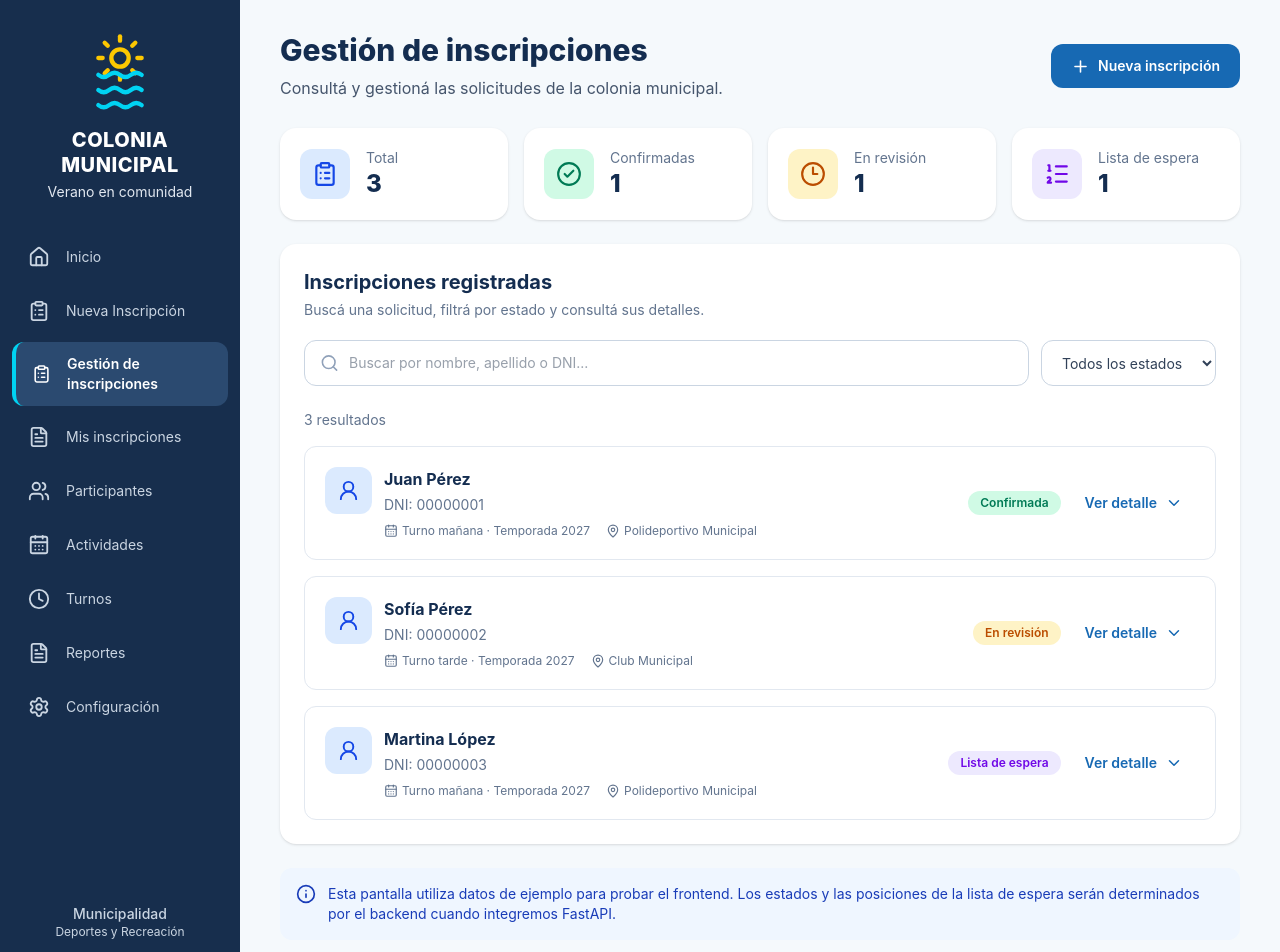
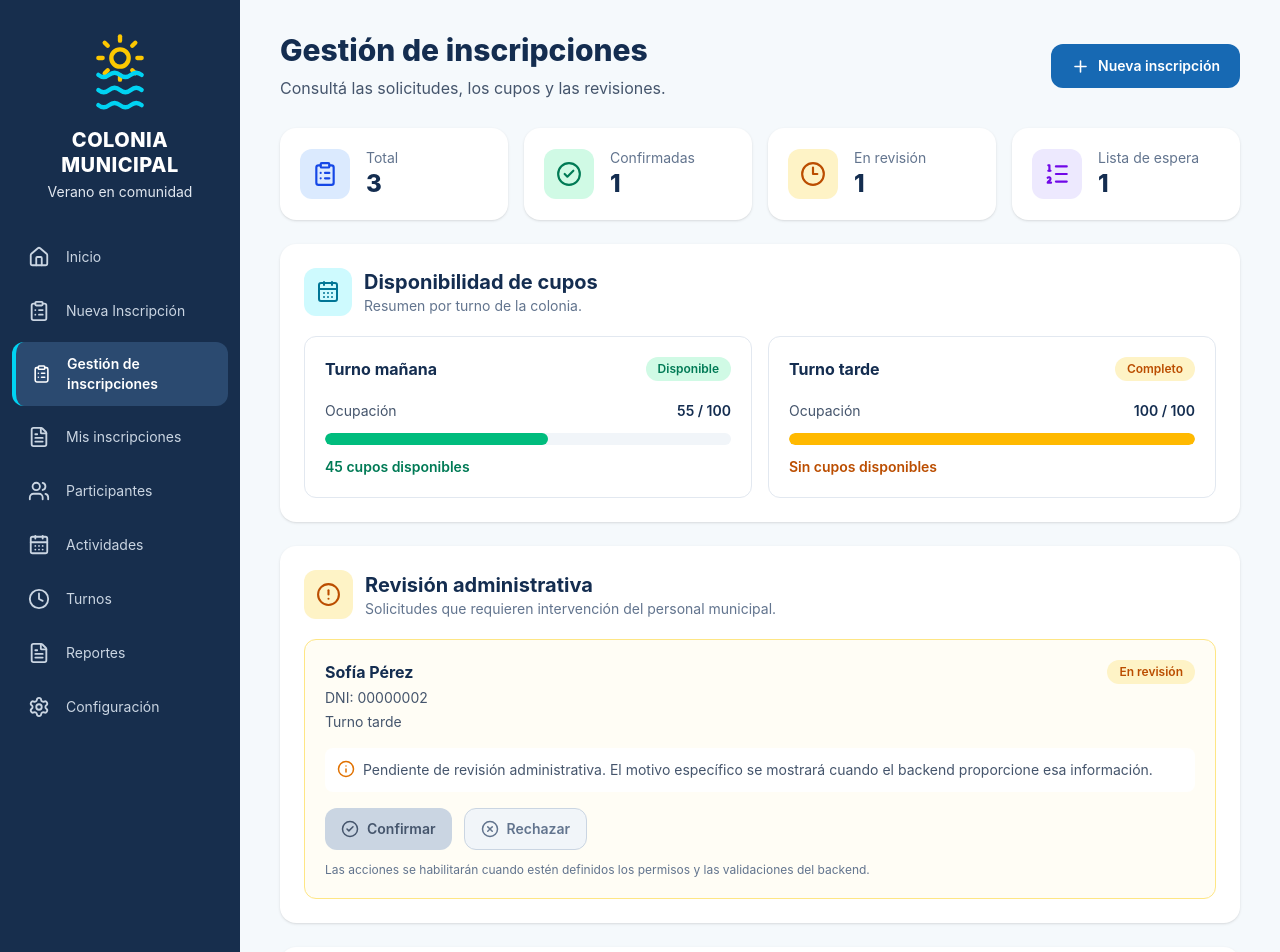
Before and after one commit to LoreDenhoff/AS1-ColoniaDeVacacionesMunicipal, a React (Vite) app in the folder frontend/: page /administrativo/inscripciones in a window 1280 px wide. Shown: the top 952 px of the page. Built offline with nearby package versions, Linux system fonts and the light colour scheme.

Commit message:
feat: agregar cupos y revision administrativa

```diff
--- a/frontend/src/pages/administrativo/GestionInscripcionPage.tsx
+++ b/frontend/src/pages/administrativo/GestionInscripcionPage.tsx
@@ -1,3 +1,4 @@
+
 import { useState } from 'react'
 import { Link } from 'react-router-dom'
 import {
@@ -8,6 +9,11 @@ import {
   Search,
   Plus,
   Info,
+  UsersRound,
+  AlertCircle,
+  CalendarDays,
+  ShieldCheck,
+  XCircle,
 } from 'lucide-react'
 
 import InscripcionesCard from '../../components/InscripcionesCard'
@@ -19,27 +25,292 @@ import {
 
 type FiltroEstado = 'Todas' | Inscripcion['estado']
 
+const turnosEjemplo = [
+  {
+    id: 1,
+    nombre: 'Turno mañana',
+    cupo_total: 100,
+    cupos_disponibles: 45,
+  },
+  {
+    id: 2,
+    nombre: 'Turno tarde',
+    cupo_total: 100,
+    cupos_disponibles: 0,
+  },
+]
+
+interface ResumenCardProps {
+  titulo: string
+  cantidad: number
+  icono: React.ReactNode
+  fondoIcono: string
+}
+
+function ResumenCard({
+  titulo,
+  cantidad,
+  icono,
+  fondoIcono,
+}: ResumenCardProps) {
+  return (
+    <article className="flex items-center gap-4 rounded-2xl bg-white p-5 shadow-sm">
+      <div className={`rounded-xl p-3 ${fondoIcono}`}>
+        {icono}
+      </div>
+
+      <div>
+        <p className="text-sm text-slate-500">
+          {titulo}
+        </p>
+
+        <p className="text-2xl font-extrabold text-[#142D50]">
+          {cantidad}
+        </p>
+      </div>
+    </article>
+  )
+}
+
+function DisponibilidadCupos() {
+  return (
+    <section className="mb-6 rounded-2xl bg-white p-5 shadow-sm sm:p-6">
+
+      <div className="mb-5 flex items-center gap-3">
+        <div className="rounded-xl bg-cyan-100 p-3 text-cyan-700">
+          <CalendarDays size={24} />
+        </div>
+
+        <div>
+          <h2 className="text-xl font-bold text-[#142D50]">
+            Disponibilidad de cupos
+          </h2>
+
+          <p className="text-sm text-slate-500">
+            Resumen por turno de la colonia.
+          </p>
+        </div>
+      </div>
+
+      <div className="grid grid-cols-1 gap-4 md:grid-cols-2">
+        {turnosEjemplo.map((turno) => {
+          const ocupados =
+            turno.cupo_total - turno.cupos_disponibles
+
+          const porcentaje =
+            turno.cupo_total > 0
+              ? (ocupados / turno.cupo_total) * 100
+              : 0
+
+          const completo = turno.cupos_disponibles === 0
+
+          return (
+            <article
+              key={turno.id}
+              className="rounded-xl border border-slate-200 p-5"
+            >
+              <div className="flex flex-wrap items-center justify-between gap-2">
+                <h3 className="font-bold text-[#142D50]">
+                  {turno.nombre}
+                </h3>
+
+                <span
+                  className={`rounded-full px-3 py-1 text-xs font-semibold ${
+                    completo
+                      ? 'bg-amber-100 text-amber-700'
+                      : 'bg-emerald-100 text-emerald-700'
+                  }`}
+                >
+                  {completo ? 'Completo' : 'Disponible'}
+                </span>
+              </div>
+
+              <div className="mt-5 flex items-center justify-between text-sm">
+                <span className="text-slate-600">
+                  Ocupación
+                </span>
+
+                <span className="font-semibold text-[#142D50]">
+                  {ocupados} / {turno.cupo_total}
+                </span>
+              </div>
+
+              <div
+                role="progressbar"
+                aria-label={`Ocupación de ${turno.nombre}`}
+                aria-valuemin={0}
+                aria-valuemax={turno.cupo_total}
+                aria-valuenow={ocupados}
+                className="mt-3 h-3 overflow-hidden rounded-full bg-slate-100"
+              >
+                <div
+                  className={`h-full rounded-full ${
+                    completo ? 'bg-amber-400' : 'bg-emerald-500'
+                  }`}
+                  style={{ width: `${porcentaje}%` }}
+                />
+              </div>
+
+              <p
+                className={`mt-3 text-sm font-semibold ${
+                  completo ? 'text-amber-700' : 'text-emerald-700'
+                }`}
+              >
+                {completo
+                  ? 'Sin cupos disponibles'
+                  : `${turno.cupos_disponibles} cupos disponibles`}
+              </p>
+            </article>
+          )
+        })}
+      </div>
+    </section>
+  )
+}
+
+function SolicitudesEnRevision({
+  inscripciones,
+}: {
+  inscripciones: Inscripcion[]
+}) {
+  if (inscripciones.length === 0) {
+    return (
+      <section className="mb-6 rounded-2xl bg-white p-6 shadow-sm">
+        <div className="flex items-center gap-3">
+          <ShieldCheck
+            size={26}
+            className="text-emerald-600"
+          />
+
+          <div>
+            <h2 className="text-lg font-bold text-[#142D50]">
+              Revisión administrativa
+            </h2>
+
+            <p className="text-sm text-slate-500">
+              No hay solicitudes pendientes de revisión.
+            </p>
+          </div>
+        </div>
+      </section>
+    )
+  }
+
+  return (
+    <section className="mb-6 rounded-2xl bg-white p-5 shadow-sm sm:p-6">
+
+      <div className="mb-5 flex items-center gap-3">
+        <div className="rounded-xl bg-amber-100 p-3 text-amber-700">
+          <AlertCircle size={25} />
+        </div>
+
+        <div>
+          <h2 className="text-xl font-bold text-[#142D50]">
+            Revisión administrativa
+          </h2>
+
+          <p className="text-sm text-slate-500">
+            Solicitudes que requieren intervención del personal municipal.
+          </p>
+        </div>
+      </div>
+
+      <div className="space-y-4">
+        {inscripciones.map((inscripcion) => (
+          <article
+            key={inscripcion.id}
+            className="rounded-xl border border-amber-200 bg-amber-50/50 p-5"
+          >
+            <div className="flex flex-wrap items-start justify-between gap-3">
+              <div>
+                <h3 className="font-bold text-[#142D50]">
+                  {inscripcion.nombre_chico}{' '}
+                  {inscripcion.apellido_chico}
+                </h3>
+
+                <p className="mt-1 text-sm text-slate-600">
+                  DNI: {inscripcion.dni_chico}
+                </p>
+
+                <p className="mt-1 text-sm text-slate-600">
+                  {inscripcion.turno}
+                </p>
+              </div>
+
+              <span className="rounded-full bg-amber-100 px-3 py-1 text-xs font-semibold text-amber-700">
+                En revisión
+              </span>
+            </div>
+
+            <div className="mt-4 flex items-start gap-2 rounded-lg bg-white p-3 text-sm text-slate-600">
+              <Info
+                size={18}
+                className="shrink-0 text-amber-600"
+              />
+
+              <p>
+                Pendiente de revisión administrativa.
+                El motivo específico se mostrará cuando
+                el backend proporcione esa información.
+              </p>
+            </div>
+
+            <div className="mt-4 flex flex-wrap gap-3">
+              <button
+                type="button"
+                disabled
+                title="Pendiente de integración con FastAPI"
+                className="inline-flex cursor-not-allowed items-center gap-2 rounded-xl bg-slate-300 px-4 py-2.5 text-sm font-semibold text-slate-600"
+              >
+                <CheckCircle2 size={18} />
+                Confirmar
+              </button>
+
+              <button
+                type="button"
+                disabled
+                title="Pendiente de integración con FastAPI"
+                className="inline-flex cursor-not-allowed items-center gap-2 rounded-xl border border-slate-300 bg-slate-100 px-4 py-2.5 text-sm font-semibold text-slate-500"
+              >
+                <XCircle size={18} />
+                Rechazar
+              </button>
+            </div>
+
+            <p className="mt-3 text-xs text-slate-500">
+              Las acciones se habilitarán cuando estén
+              definidos los permisos y las validaciones del backend.
+            </p>
+          </article>
+        ))}
+      </div>
+    </section>
+  )
+}
+
 function GestionInscripcionPage() {
   const [busqueda, setBusqueda] = useState('')
-  const [filtroEstado, setFiltroEstado] = useState<FiltroEstado>('Todas')
+  const [filtroEstado, setFiltroEstado] =
+    useState<FiltroEstado>('Todas')
 
   const inscripciones = inscripcionesEjemplo
 
   const total = inscripciones.length
 
   const confirmadas = inscripciones.filter(
-    (inscripcion) => inscripcion.estado === 'Confirmada'
+    (i) => i.estado === 'Confirmada'
   ).length
 
   const enRevision = inscripciones.filter(
-    (inscripcion) => inscripcion.estado === 'En revisión'
+    (i) => i.estado === 'En revisión'
+  )
+
+  const enEspera = inscripciones.filter(
+    (i) => i.estado === 'Lista de espera'
   ).length
 
-  const enEspera = inscripciones.filter(
-    (inscripcion) => inscripcion.estado === 'Lista de espera'
-  ).length
-
-  const inscripcionesFiltradas = inscripciones.filter((inscripcion) => {
+  const inscripcionesFiltradas = inscripciones.filter(
+    (inscripcion) => {
       const texto = busqueda.trim().toLocaleLowerCase('es')
 
       const nombreCompleto =
@@ -55,20 +326,32 @@ function GestionInscripcionPage() {
         inscripcion.estado === filtroEstado
 
       return coincideBusqueda && coincideEstado
-  })
+    }
+  )
+
+  const resultadosOrdenados =
+    filtroEstado === 'Lista de espera'
+      ? [...inscripcionesFiltradas].sort(
+          (a, b) =>
+            (a.posicion_espera ?? Infinity) -
+            (b.posicion_espera ?? Infinity)
+        )
+      : inscripcionesFiltradas
 
   return (
     <main className="min-h-screen bg-[#F5F9FC] px-5 py-8 lg:px-10">
+
       <div className="mx-auto max-w-7xl">
 
         <header className="mb-7 flex flex-col gap-4 sm:flex-row sm:items-center sm:justify-between">
+
           <div>
             <h1 className="text-3xl font-extrabold text-[#142D50]">
               Gestión de inscripciones
             </h1>
 
             <p className="mt-2 text-slate-600">
-              Consultá y gestioná las solicitudes de la colonia municipal.
+              Consultá las solicitudes, los cupos y las revisiones.
             </p>
           </div>
 
@@ -85,84 +368,59 @@ function GestionInscripcionPage() {
           aria-label="Resumen de inscripciones"
           className="mb-6 grid grid-cols-1 gap-4 sm:grid-cols-2 xl:grid-cols-4"
         >
-          <article className="flex items-center gap-4 rounded-2xl bg-white p-5 shadow-sm">
-            <div className="rounded-xl bg-blue-100 p-3 text-blue-700">
-              <ClipboardList size={26} />
-            </div>
+          <ResumenCard
+            titulo="Total"
+            cantidad={total}
+            icono={<ClipboardList size={26} />}
+            fondoIcono="bg-blue-100 text-blue-700"
+          />
 
-            <div>
-              <p className="text-sm text-slate-500">
-                Total
-              </p>
+          <ResumenCard
+            titulo="Confirmadas"
+            cantidad={confirmadas}
+            icono={<CheckCircle2 size={26} />}
+            fondoIcono="bg-emerald-100 text-emerald-700"
+          />
 
-              <p className="text-2xl font-extrabold text-[#142D50]">
-                {total}
-              </p>
-            </div>
-          </article>
+          <ResumenCard
+            titulo="En revisión"
+            cantidad={enRevision.length}
+            icono={<Clock3 size={26} />}
+            fondoIcono="bg-amber-100 text-amber-700"
+          />
 
-          <article className="flex items-center gap-4 rounded-2xl bg-white p-5 shadow-sm">
-            <div className="rounded-xl bg-emerald-100 p-3 text-emerald-700">
-              <CheckCircle2 size={26} />
-            </div>
+          <ResumenCard
+            titulo="Lista de espera"
+            cantidad={enEspera}
+            icono={<ListOrdered size={26} />}
+            fondoIcono="bg-violet-100 text-violet-700"
+          />
+        </section>
 
-            <div>
-              <p className="text-sm text-slate-500">
-                Confirmadas
-              </p>
+        <DisponibilidadCupos />
 
-              <p className="text-2xl font-extrabold text-[#142D50]">
-                {confirmadas}
-              </p>
-            </div>
-          </article>
-
-          <article className="flex items-center gap-4 rounded-2xl bg-white p-5 shadow-sm">
-            <div className="rounded-xl bg-amber-100 p-3 text-amber-700">
-              <Clock3 size={26} />
-            </div>
-
-            <div>
-              <p className="text-sm text-slate-500">
-                En revisión
-              </p>
-
-              <p className="text-2xl font-extrabold text-[#142D50]">
-                {enRevision}
-              </p>
-            </div>
-          </article>
-
-          <article className="flex items-center gap-4 rounded-2xl bg-white p-5 shadow-sm">
-            <div className="rounded-xl bg-violet-100 p-3 text-violet-700">
-              <ListOrdered size={26} />
-            </div>
-
-            <div>
-              <p className="text-sm text-slate-500">
-                Lista de espera
-              </p>
-
-              <p className="text-2xl font-extrabold text-[#142D50]">
-                {enEspera}
-              </p>
-            </div>
-          </article>
-        </section>
+        <SolicitudesEnRevision inscripciones={enRevision} />
 
         <section className="rounded-2xl bg-white p-5 shadow-sm sm:p-6">
 
-          <div className="mb-5">
+          <div className="mb-5 flex items-center gap-3">
+            <UsersRound
+              size={24}
+              className="text-[#1769B3]"
+            />
+
+            <div>
               <h2 className="text-xl font-bold text-[#142D50]">
                 Inscripciones registradas
               </h2>
 
               <p className="mt-1 text-sm text-slate-500">
-              Buscá una solicitud, filtrá por estado y consultá sus detalles.
+                Buscá, filtrá y desplegá los detalles.
               </p>
             </div>
+          </div>
 
-          <div className="mb-6 flex flex-col gap-3 md:flex-row">
+          <div className="mb-5 flex flex-col gap-3 md:flex-row">
 
             <div className="relative min-w-0 flex-1">
               <Search
@@ -176,7 +434,7 @@ function GestionInscripcionPage() {
                 onChange={(e) => setBusqueda(e.target.value)}
                 placeholder="Buscar por nombre, apellido o DNI..."
                 aria-label="Buscar inscripciones"
-                className="w-full rounded-xl border border-slate-300 bg-white py-3 pl-11 pr-4 text-sm text-slate-700 outline-none transition focus:border-blue-500 focus:ring-2 focus:ring-blue-100"
+                className="w-full rounded-xl border border-slate-300 bg-white py-3 pl-11 pr-4 text-sm outline-none focus:border-blue-500 focus:ring-2 focus:ring-blue-100"
               />
             </div>
 
@@ -185,38 +443,26 @@ function GestionInscripcionPage() {
               onChange={(e) =>
                 setFiltroEstado(e.target.value as FiltroEstado)
               }
-              aria-label="Filtrar inscripciones por estado"
-              className="rounded-xl border border-slate-300 bg-white px-4 py-3 text-sm text-slate-700 outline-none transition focus:border-blue-500 focus:ring-2 focus:ring-blue-100"
+              aria-label="Filtrar por estado"
+              className="rounded-xl border border-slate-300 bg-white px-4 py-3 text-sm text-slate-700 outline-none focus:border-blue-500 focus:ring-2 focus:ring-blue-100"
             >
-              <option value="Todas">
-                Todos los estados
-              </option>
-
-              <option value="Confirmada">
-                Confirmadas
-              </option>
-
-              <option value="En revisión">
-                En revisión
-              </option>
-
-              <option value="Lista de espera">
-                Lista de espera
-              </option>
+              <option value="Todas">Todos los estados</option>
+              <option value="Confirmada">Confirmadas</option>
+              <option value="En revisión">En revisión</option>
+              <option value="Lista de espera">Lista de espera</option>
             </select>
-
           </div>
 
           <p className="mb-4 text-sm text-slate-500">
-            {inscripcionesFiltradas.length}{' '}
-            {inscripcionesFiltradas.length === 1
+            {resultadosOrdenados.length}{' '}
+            {resultadosOrdenados.length === 1
               ? 'resultado'
               : 'resultados'}
           </p>
 
-          {inscripcionesFiltradas.length > 0 ? (
+          {resultadosOrdenados.length > 0 ? (
             <div className="flex flex-col gap-4">
-              {inscripcionesFiltradas.map((inscripcion) => (
+              {resultadosOrdenados.map((inscripcion) => (
                 <InscripcionesCard
                   key={inscripcion.id}
                   inscripcion={inscripcion}
@@ -225,6 +471,7 @@ function GestionInscripcionPage() {
             </div>
           ) : (
             <div className="rounded-xl bg-slate-50 px-6 py-12 text-center">
+
               <Search
                 size={38}
                 className="mx-auto mb-4 text-slate-400"
@@ -235,7 +482,7 @@ function GestionInscripcionPage() {
               </h3>
 
               <p className="mt-2 text-sm text-slate-500">
-                Probá con otro nombre, apellido, DNI o estado.
+                Probá con otros datos o cambiá el filtro.
               </p>
 
               <button
@@ -250,16 +497,16 @@ function GestionInscripcionPage() {
               </button>
             </div>
           )}
-
         </section>
 
         <div className="mt-6 flex items-start gap-3 rounded-xl bg-blue-50 p-4 text-sm text-blue-800">
           <Info size={20} className="shrink-0" />
 
           <p>
-            Esta pantalla utiliza datos de ejemplo para probar el frontend.
-            Los estados y las posiciones de la lista de espera serán
-            determinados por el backend cuando integremos FastAPI.
+            Los datos, cupos y estados mostrados son ficticios.
+            Las confirmaciones, rechazos y asignaciones de cupos
+            se realizarán mediante FastAPI cuando integremos
+            el backend.
           </p>
         </div>
 
```
Lines whose indentation alone changed are shown as unchanged.
